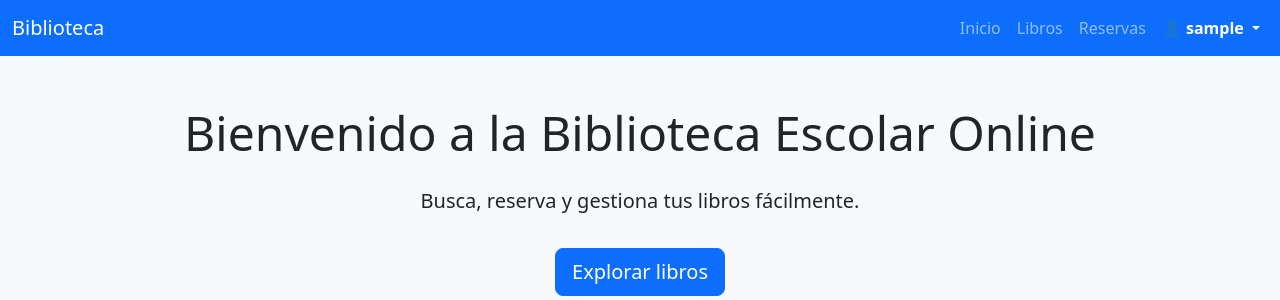
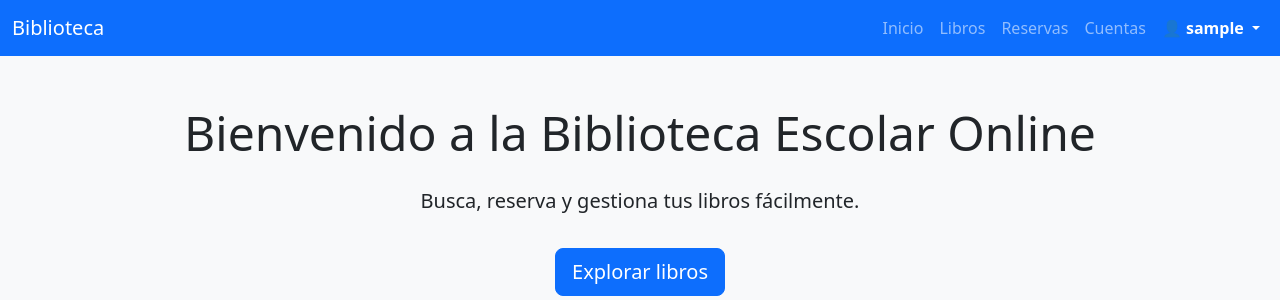
Before and after one commit to Musarna/biblioteca, a Django app: template app_libros/templates/app_libros/home.html in a window 1280 px wide. Shown: the top 300 px of the page. Run offline with Django 5.2, Linux system fonts and the light colour scheme; the template is opened without the code that fills it, so the values that code supplies are empty; the visitor is signed in with stand-in values (Sample User, id 1); parts of the project's set-up code (start-up, migrations or seed data) failed here and were passed over.

Commit message:
Update base.html

```diff
--- a/app_libros/templates/app_libros/base.html
+++ b/app_libros/templates/app_libros/base.html
@@ -18,6 +18,14 @@
                     <li class="nav-item"><a class="nav-link" href="{% url 'home' %}">Inicio</a></li>
                     <li class="nav-item"><a class="nav-link" href="{% url 'libros' %}">Libros</a></li>
                     <li class="nav-item"><a class="nav-link" href="#">Reservas</a></li>
+
+                    {% if request.user.is_authenticated and request.user.is_superuser %}
+                    <li class="nav-item">
+                      <a class="nav-link" href="{% url 'cuentas_list' %}">Cuentas</a>
+                    </li>
+                    {% endif %}
+
+
 
                     {% if request.user.is_authenticated %}
                         <!-- Menú desplegable con nombre del usuario -->
```
